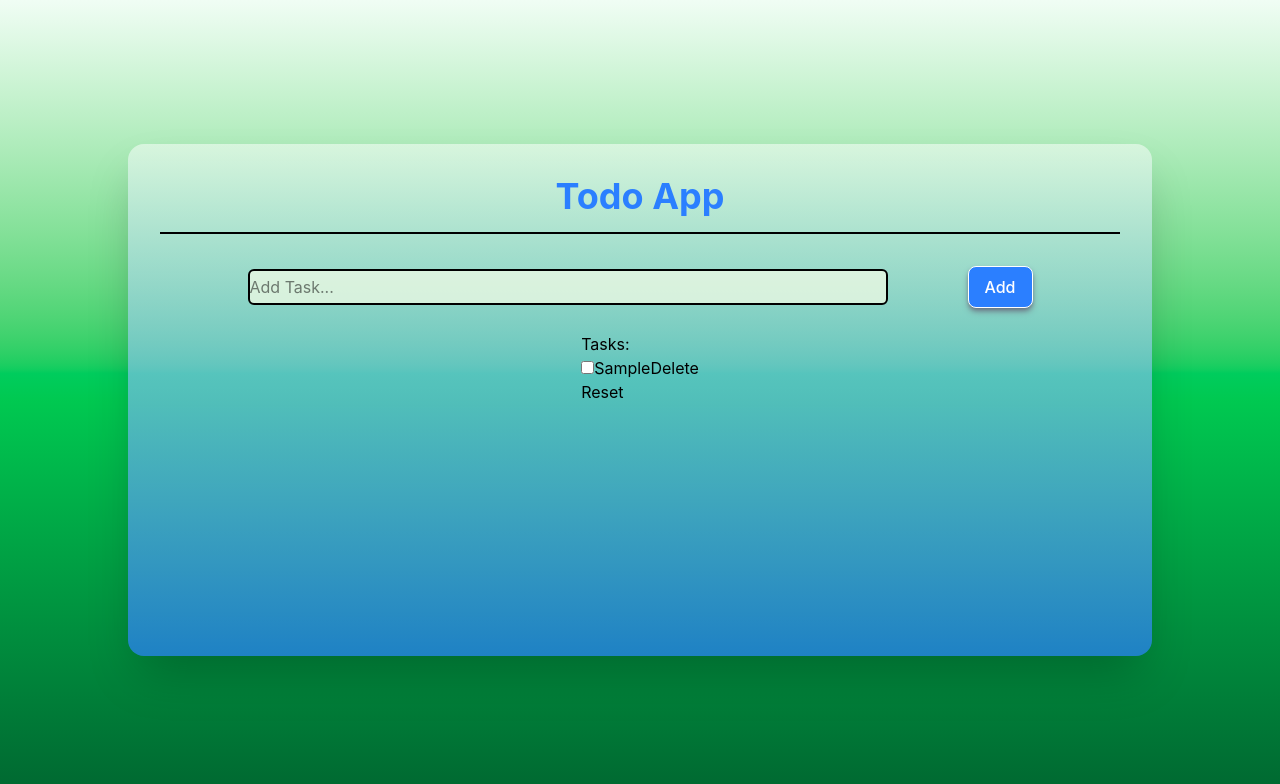
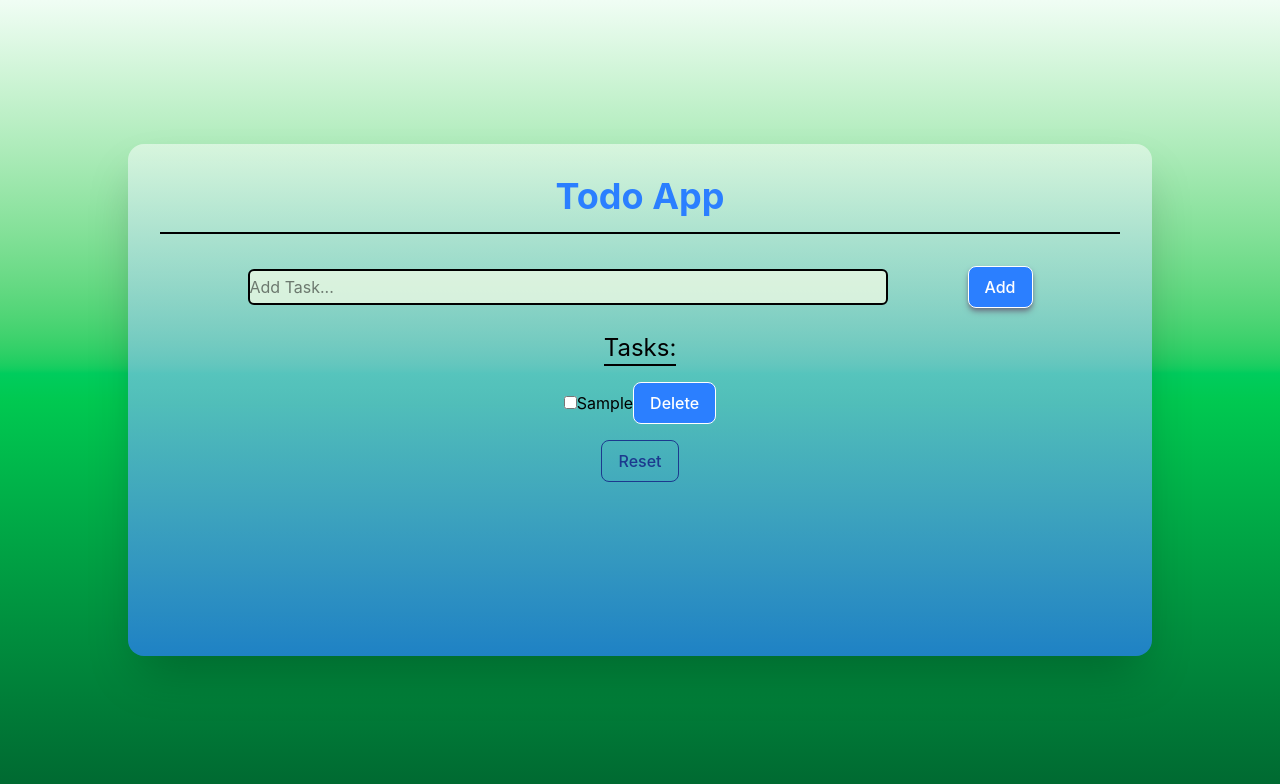
Before and after one commit to RushiBhatt0809/Todo-App, a React (Vite) app: page / in a window 1280 px wide. Both pictures are taken after typing "Sample" into the empty fields and a click on the button "Add". Shown: the top 784 px of the page. Built offline with nearby package versions, Linux system fonts and the light colour scheme.

Commit message:
Now Task can be store in localStorage, Also added some more styling.git add .

```diff
--- a/src/App.jsx
+++ b/src/App.jsx
@@ -1,13 +1,28 @@
 import Header from "./components/Header";
 import AddTodo from "./components/AddTodo";
-import { useState } from "react";
+import { useEffect, useState } from "react";
 import TodoList from "./components/TodoList";
 
 function App() {
   const [task, setTask] = useState([]);
 
+  useEffect(() => {
+    const saved = localStorage.getItem('tasks');
+    if (saved) {
+      const saveTask = JSON.parse(saved);
+      setTask(saveTask);
+    }
+  }, []);
+
+  useEffect(() => {
+    if (task.length > 0) {
+      localStorage.setItem('tasks', JSON.stringify(task));
+    }
+  }, [task]);
+
   function clearAll() {
     setTask([]);
+    localStorage.removeItem('tasks');
   }
 
   function addTask(text) {
@@ -21,14 +36,20 @@ function App() {
 
   function deleteTask(id) {
     setTask(task.filter(task => task.id !== id));
+    // localStorage.removeItem('tasks', id);
   }
 
   function toggleTask(id) {
     setTask(task.map(task =>
+      //   {
+      //   if (task.id === id) {
+      //     return { ...task, status: !task.status }
+      //   }
+      //   else return task
+      // }
       task.id === id ? { ...task, status: !task.status } : task
     ));
   }
-
 
   console.log(task);
 
--- a/src/components/TodoList.jsx
+++ b/src/components/TodoList.jsx
@@ -1,4 +1,5 @@
 import { useState } from "react";
+import Button from "./Button";
 
 
 function TodoList(props) {
@@ -9,7 +10,9 @@ function TodoList(props) {
     const reset = props.reset;
     const allTask = taskList.map(task => {
         return (
-            <label key={task.id}>
+
+            <label key={task.id}
+                className="">
                 <input
                     type="checkbox"
                     value={task.text}
@@ -19,20 +22,19 @@ function TodoList(props) {
                 <span style={{
                     textDecoration: task.status ? 'line-through' : 'none'
                 }}>{task.text}</span>
-                <button onClick={() => del(task.id)}>Delete</button><br />
+                <Button onClick={() => del(task.id)}>Delete</Button><br />
             </label>
         );
     })
 
     return (
-        <div className="flex justify-center items-center">
-            <div>
-                <h1>Tasks:</h1>
-                {allTask}
-                <button
-                    className=""
-                    onClick={() => reset()}>Reset</button>
-            </div>
+        <div className="flex flex-col gap-4 items-center rounded-md">
+            <h1 className="text-2xl border-b-2">Tasks:</h1>
+            {allTask}
+            <Button
+                variant="outline"
+                className=""
+                onClick={() => reset()}>Reset</Button>
         </div>
     );
 }
```
